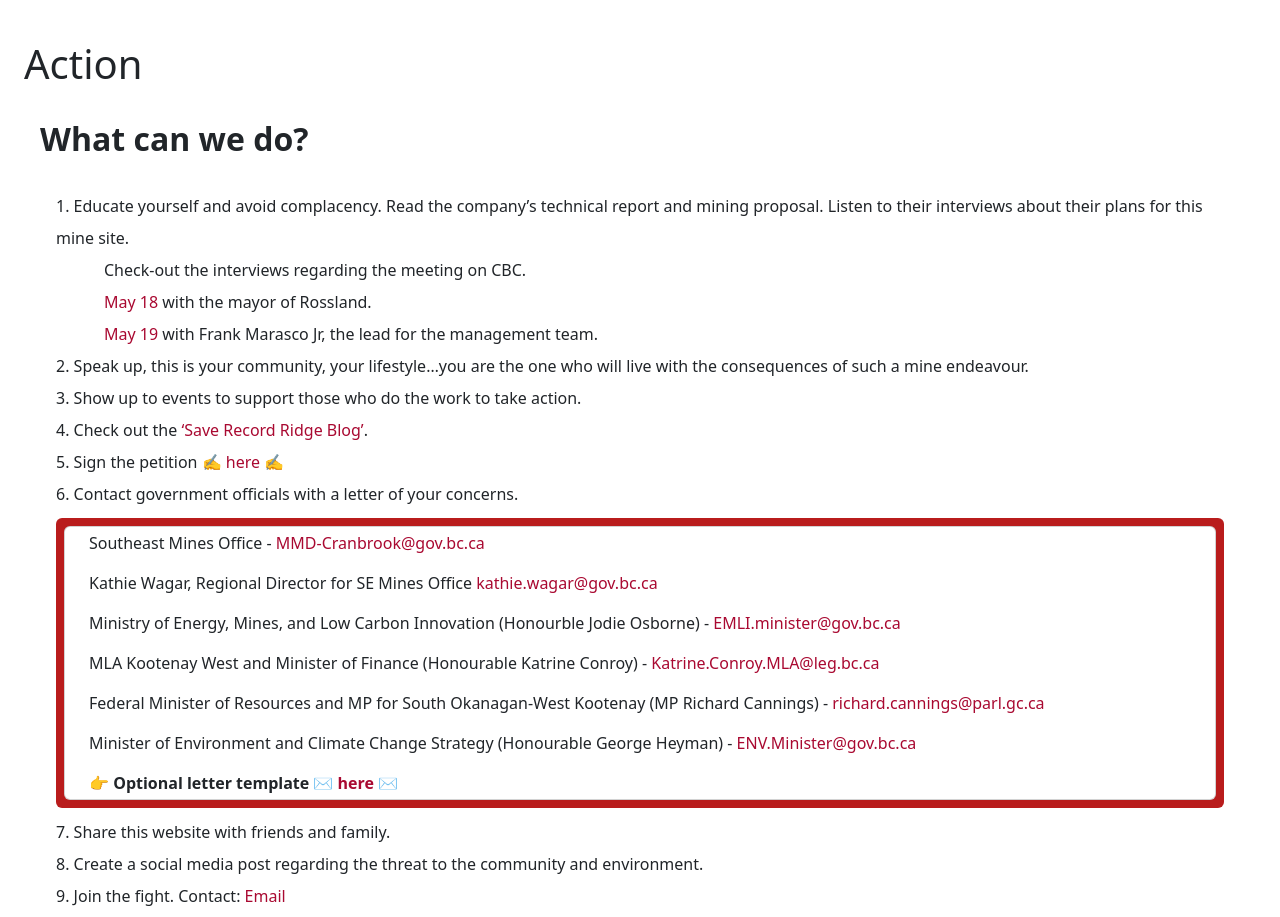
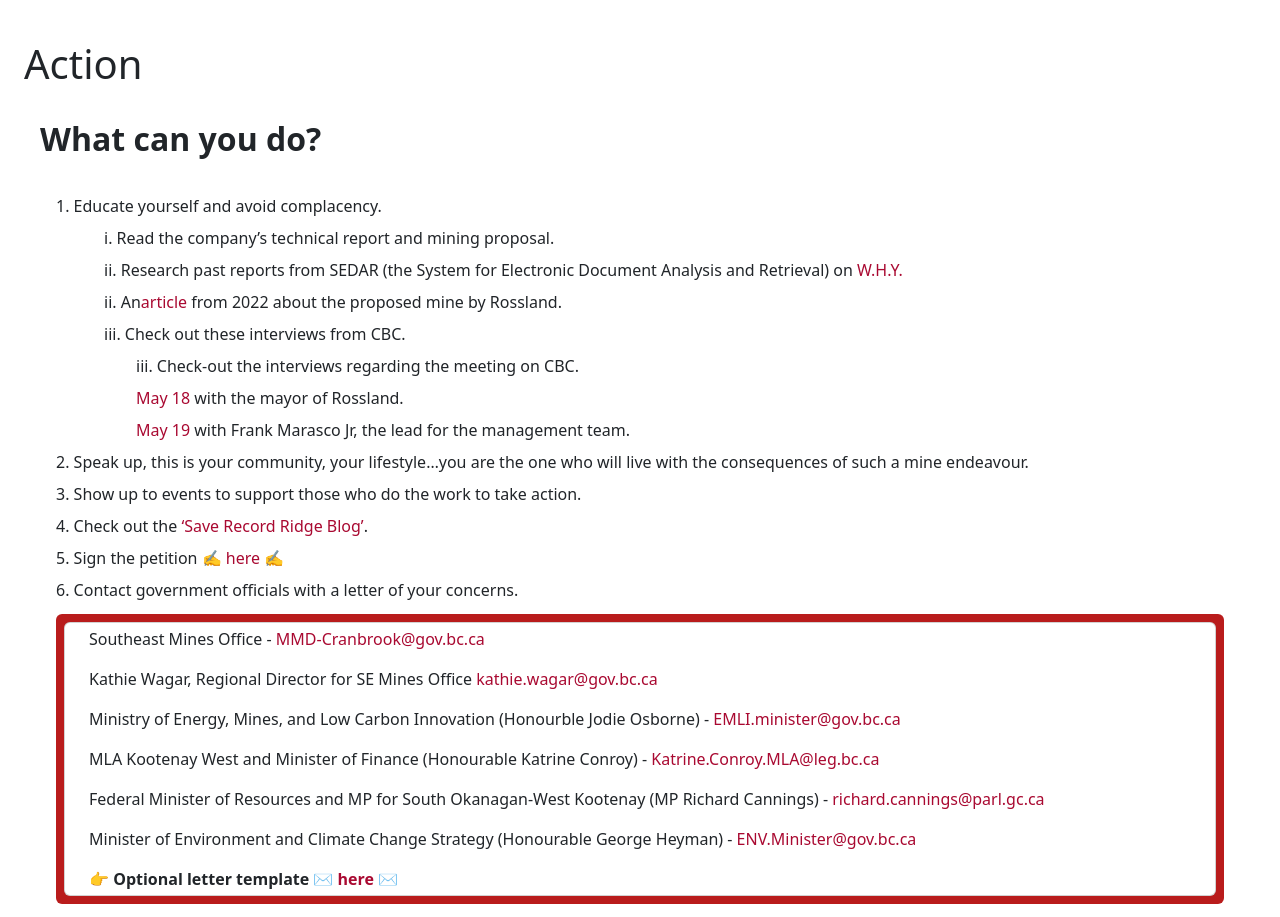
Before and after one commit to revyrob/SRR, a React (Create React App) app: page / in a window 1280 px wide. Shown: the part 2160-3077 px from the top of the page. Built offline with nearby package versions, Linux system fonts and the light colour scheme.

Commit message:
adding info to actions

```diff
--- a/src/components/Action/Action.js
+++ b/src/components/Action/Action.js
@@ -5,27 +5,55 @@
   return (
     <section className="p-4 md:p-12 leading-8" id="actions">
       <h1 className="pb-4">Action</h1>
-      <h2 className="font-bold pl-4 pb-4">What can we do?</h2>
+      <h2 className="font-bold pl-4 pb-4">What can you do?</h2>
       <ul className="px-8">
         <li>
-          1. Educate yourself and avoid complacency. Read the company’s
-          technical report and mining proposal. Listen to their interviews about
-          their plans for this mine site.
+          1. Educate yourself and avoid complacency.
           <div className="px-12">
-            <li> Check-out the interviews regarding the meeting on CBC. </li>
+            <li>i. Read the company’s technical report and mining proposal.</li>
             <li>
-              <a href="https://www.cbc.ca/listen/live-radio/1-110-daybreak-south/clip/15985718-alcohol-harm-reduction-theme-song-boredom-boring-climate">
+              ii. Research past reports from SEDAR (the System for Electronic
+              Document Analysis and Retrieval) on{" "}
+              <a
+                href="https://www.sedar.com/DisplayCompanyDocuments.do?lang=EN&issuerNo=00023436"
+                target="_blank"
+                rel="noreferrer"
+              >
+                W.H.Y.
+              </a>
+            </li>
+            <li>
+              ii. An
+              <a
+                href="
+https://www.castlegarnews.com/news/mayor-concerned-about-open-pit-mine-proposal-near-rossland/"
+                target="_blank"
+                rel="noreferrer"
+              >
+                article
+              </a>{" "}
+              from 2022 about the proposed mine by Rossland.
+            </li>
+            <li>iii. Check out these interviews from CBC.</li>
+            <ul>
+              <li>
+                {" "}
+                iii. Check-out the interviews regarding the meeting on CBC.{" "}
+              </li>
+              <li>
+                <a href="https://www.cbc.ca/listen/live-radio/1-110/clip/15985719">
                   May 18
                 </a>{" "}
                 with the mayor of Rossland.
               </li>
 
               <li>
-              <a href="https://www.cbc.ca/listen/live-radio/1-110-daybreak-south/clip/15985997-g7-update-japan-theme-song-boredom-screen-review">
+                <a href="https://www.cbc.ca/listen/live-radio/1-110/clip/15986003">
                   May 19
                 </a>{" "}
                 with Frank Marasco Jr, the lead for the management team.
               </li>
+            </ul>
           </div>
         </li>
 
```
Lines whose indentation alone changed are shown as unchanged.
